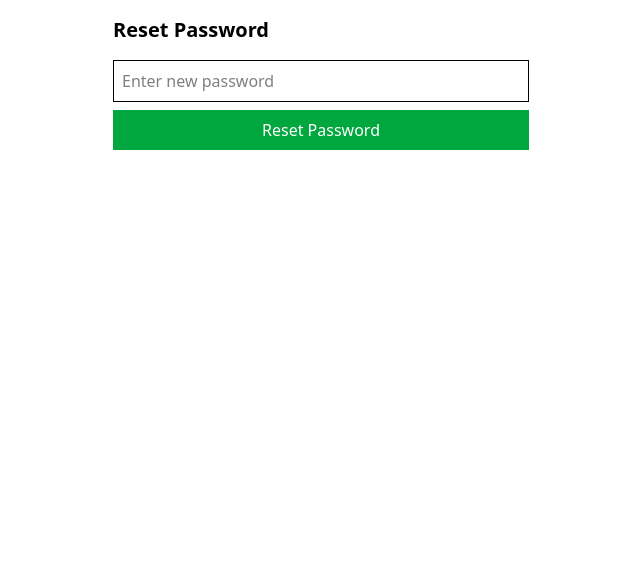
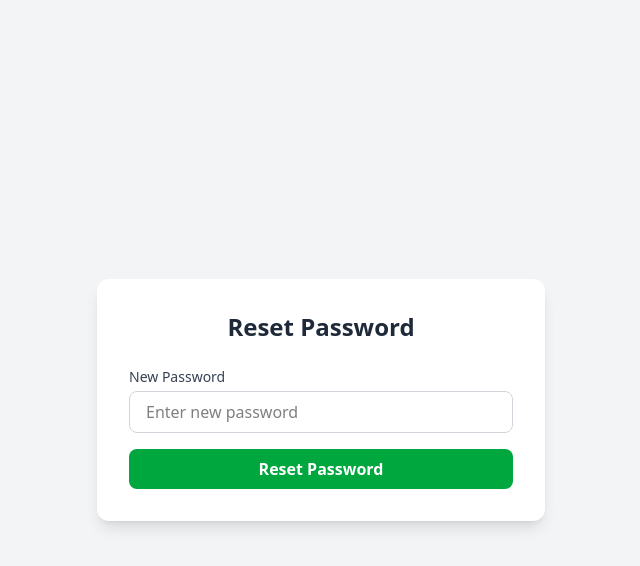
Before and after one commit to Bhavik-1602/faq-management-system, a React (Vite) app: page /reset-password in a window 1280 px wide. Shown: the top 566 px of the page, without its empty margins (319-959 px from the left). Built offline with nearby package versions, Linux system fonts and the light colour scheme.

Commit message:
data all

```diff
--- a/src/features/authSlice.js
+++ b/src/features/authSlice.js
@@ -1,7 +1,7 @@
 import { createSlice, createAsyncThunk } from "@reduxjs/toolkit";
 import axios from "axios";
 
-const API_URL ="http://localhost:5000/api/auth"; // Mock API endpoint
+const API_URL = process.env.REACT_APP_API_URL;// Mock API endpoint
 
 // Register user
 export const registerUser = createAsyncThunk("auth/registerUser", async (user, { rejectWithValue }) => {
--- a/src/pages/AddFaq.jsx
+++ b/src/pages/AddFaq.jsx
@@ -9,10 +9,13 @@ const AddFaq = () => {
   const [question, setQuestion] = useState("");
   const [answer, setAnswer] = useState("");
 
+  // Get the URL from environment variables
+  const API_URL_FAQ = process.env.REACT_APP_API_URL_FAQ;
+
   const handleSubmit = async (e) => {
     e.preventDefault();
     try {
-      await axios.post("http://localhost:5000/api/faq", { question, answer });
+      await axios.post(API_URL_FAQ, { question, answer });
       toast.success("FAQ added successfully! ✅");
       navigate("/home", { state: { fromAdd: true } });
     } catch (error) {
--- a/src/pages/ForgotPassword.jsx
+++ b/src/pages/ForgotPassword.jsx
@@ -7,32 +7,50 @@ const ForgotPassword = () => {
   const [message, setMessage] = useState('');
   const navigate = useNavigate();
 
+  // Get the URL from environment variables
+  const API_URL = process.env.REACT_APP_API_URL;
+
   const handleSubmit = async (e) => {
     e.preventDefault();
     try {
-      const res = await axios.post('http://localhost:5000/api/auth/forgot-password', { email });
+      const res = await axios.post(`${API_URL}/forgot-password`, { email });
       setMessage(res.data.message);
-      setTimeout(() => navigate('/'), 7000); // navigate after 2 seconds
+      setTimeout(() => navigate('/'), 7000);
     } catch (err) {
       setMessage(err.response?.data?.message || 'Something went wrong');
     }
   };
 
   return (
-    <div className="p-4 max-w-md mx-auto">
-      <h2 className="text-xl font-semibold mb-4">Forgot Password</h2>
-      <form onSubmit={handleSubmit}>
+    <div className="min-h-screen flex items-center justify-center bg-gray-100 px-4">
+      <div className="bg-white p-8 rounded-xl shadow-lg w-full max-w-md">
+        <h2 className="text-2xl font-bold text-center text-gray-800 mb-6">Forgot Password</h2>
+        <form onSubmit={handleSubmit} className="space-y-4">
+          <div>
+            <label className="block text-sm font-medium text-gray-700 mb-1">Email</label>
             <input
               type="email"
               placeholder="Enter your email"
-          className="w-full border p-2 mb-2"
+              className="w-full border border-gray-300 rounded-lg px-4 py-2 focus:outline-none focus:ring-2 focus:ring-blue-500"
               value={email}
               onChange={(e) => setEmail(e.target.value)}
               required
             />
-        <button type="submit" className="bg-blue-600 text-white p-2 w-full">Send Reset Link</button>
+          </div>
+          <button
+            type="submit"
+            className="w-full bg-blue-600 hover:bg-blue-700 text-white font-semibold py-2 rounded-lg transition duration-200"
+          >
+            Send Reset Link
+          </button>
         </form>
-      {message && <p className="mt-4 text-green-600">{message}</p>}
+
+        {message && (
+          <p className="mt-4 text-center text-green-600 font-medium">
+            {message}
+          </p>
+        )}
+      </div>
     </div>
   );
 };
--- a/src/pages/Home.jsx
+++ b/src/pages/Home.jsx
@@ -3,6 +3,7 @@ import { useNavigate, useLocation } from "react-router-dom";
 import axios from "axios";
 import { FaTrashAlt, FaEdit } from "react-icons/fa";
 import { FaPlus } from "react-icons/fa";
+
 const Home = () => {
   const navigate = useNavigate();
   const location = useLocation();
@@ -12,10 +13,13 @@ const Home = () => {
   const faqsPerPage = 4;
   const [openFaqId, setOpenFaqId] = useState(null);
 
+  // Get the URL from environment variables
+  const API_URL = process.env.REACT_APP_API_URL;
+
   const fetchFaqs = async () => {
     try {
-      const res = await axios.get("http://localhost:5000/api/faq");
-      setFaqs(res.data.reverse()); // Navi FAQ top par dekhaay
+      const res = await axios.get(API_URL);
+      setFaqs(res.data.reverse()); // Display FAQ from top
     } catch (error) {
       console.error("Error fetching FAQs:", error);
     }
@@ -25,7 +29,7 @@ const Home = () => {
     const confirmed = window.confirm("Are you sure you want to delete this FAQ?");
     if (!confirmed) return;
     try {
-      await axios.delete(`http://localhost:5000/api/faq/${id}`);
+      await axios.delete(`${API_URL}/${id}`);
       setFaqs((prev) => prev.filter((faq) => faq._id !== id));
     } catch (error) {
       console.error("Error deleting FAQ:", error);
@@ -59,7 +63,6 @@ const Home = () => {
     <div className="max-w-4xl mx-auto p-6">
       <div className="flex items-center justify-between mb-6">
         <h2 className="text-3xl font-semibold text-gray-800">FAQs</h2>
-
         <button
           onClick={() => navigate("/add-faq")}
           className="bg-blue-600 hover:bg-blue-700 text-white px-5 py-2 rounded-lg shadow-md transition flex items-center space-x-2"
@@ -84,7 +87,6 @@ const Home = () => {
       </div>
 
       <div className="grid gap-4">
-
         {currentFaqs.map((faq) => (
           <div
             key={faq._id}
@@ -93,9 +95,7 @@ const Home = () => {
             {/* Question */}
             <div
               className="flex justify-between items-center cursor-pointer"
-      onClick={() =>
-        setOpenFaqId(openFaqId === faq._id ? null : faq._id)
-      }
+              onClick={() => setOpenFaqId(openFaqId === faq._id ? null : faq._id)}
             >
               <h3 className="text-lg font-semibold text-gray-800">
                 {faq.question}
@@ -111,9 +111,7 @@ const Home = () => {
                 openFaqId === faq._id ? "max-h-40 mt-3 opacity-100" : "max-h-0 opacity-0"
               }`}
             >
-      <p className="text-gray-600 text-sm">
-        {faq.answer}
-      </p>
+              <p className="text-gray-600 text-sm">{faq.answer}</p>
             </div>
 
             {/* Action Buttons */}
@@ -133,11 +131,9 @@ const Home = () => {
         )}
       </div>
 
-      {/* Show pagination only if more than 1 page */}
       {/* Pagination */}
       {totalPages > 1 && (
         <div className="flex justify-center mt-8 space-x-2">
-    {/* Prev Button */}
           <button
             disabled={currentPage === 1}
             onClick={() => setCurrentPage(currentPage - 1)}
@@ -150,7 +146,6 @@ const Home = () => {
             Prev
           </button>
 
-    {/* Page Number Buttons */}
           {[...Array(totalPages)].map((_, index) => {
             const page = index + 1;
             return (
@@ -168,7 +163,6 @@ const Home = () => {
             );
           })}
 
-    {/* Next Button */}
           <button
             disabled={currentPage === totalPages}
             onClick={() => setCurrentPage(currentPage + 1)}
@@ -182,7 +176,6 @@ const Home = () => {
           </button>
         </div>
       )}
-
     </div>
   );
 };
--- a/src/pages/ResetPassword.jsx
+++ b/src/pages/ResetPassword.jsx
@@ -9,40 +9,55 @@ const ResetPassword = () => {
   const navigate = useNavigate();
 
   const queryParams = new URLSearchParams(location.search);
-  const token = queryParams.get('token'); // get token from URL
+  const token = queryParams.get('token');
+
+  // Get API URL from the environment variable
+  const API_URL = process.env.REACT_APP_API_URL;
 
   const handleSubmit = async (e) => {
     e.preventDefault();
     try {
-      const res = await axios.post('http://localhost:5000/api/auth/reset-password', {
+      const res = await axios.post(`${API_URL}/reset-password`, {
         resetToken: token,
         newPassword,
       });
-      setMessage(res.data.message);
-
-      // Redirect to login after 2 seconds
       setMessage('Password reset successful! Redirecting to login...');
-
+      setTimeout(() => navigate('/'), 3000);
     } catch (err) {
       setMessage(err.response?.data?.message || 'Something went wrong');
     }
   };
 
   return (
-    <div className="p-4 max-w-md mx-auto">
-      <h2 className="text-xl font-semibold mb-4">Reset Password</h2>
-      <form onSubmit={handleSubmit}>
+    <div className="min-h-screen flex items-center justify-center bg-gray-100 px-4">
+      <div className="bg-white p-8 rounded-xl shadow-lg w-full max-w-md">
+        <h2 className="text-2xl font-bold text-center text-gray-800 mb-6">Reset Password</h2>
+        <form onSubmit={handleSubmit} className="space-y-4">
+          <div>
+            <label className="block text-sm font-medium text-gray-700 mb-1">New Password</label>
             <input
               type="password"
               placeholder="Enter new password"
-          className="w-full border p-2 mb-2"
+              className="w-full border border-gray-300 rounded-lg px-4 py-2 focus:outline-none focus:ring-2 focus:ring-green-500"
               value={newPassword}
               onChange={(e) => setNewPassword(e.target.value)}
               required
             />
-        <button type="submit" className="bg-green-600 text-white p-2 w-full">Reset Password</button>
+          </div>
+          <button
+            type="submit"
+            className="w-full bg-green-600 hover:bg-green-700 text-white font-semibold py-2 rounded-lg transition duration-200"
+          >
+            Reset Password
+          </button>
         </form>
-      {message && <p className="mt-4 text-green-600">{message}</p>}
+
+        {message && (
+          <p className="mt-4 text-center text-green-600 font-medium">
+            {message}
+          </p>
+        )}
+      </div>
     </div>
   );
 };
--- a/src/pages/editfaq.jsx
+++ b/src/pages/editfaq.jsx
@@ -10,10 +10,13 @@ const EditFaq = () => {
   const [question, setQuestion] = useState("");
   const [answer, setAnswer] = useState("");
 
+  // Get the URL from environment variables
+  const API_URL_FAQ = process.env.REACT_APP_API_URL_FAQ;
+
   useEffect(() => {
     const fetchFaq = async () => {
       try {
-        const res = await axios.get(`http://localhost:5000/api/faq/${id}`);
+        const res = await axios.get(`${API_URL_FAQ}/${id}`);
         setQuestion(res.data.question);
         setAnswer(res.data.answer);
       } catch (error) {
@@ -23,7 +26,7 @@ const EditFaq = () => {
     };
 
     fetchFaq();
-  }, [id]);
+  }, [id, API_URL_FAQ]);
 
   const handleUpdate = async (e) => {
     e.preventDefault();
@@ -32,7 +35,7 @@ const EditFaq = () => {
     if (!isConfirmed) return;
 
     try {
-      await axios.put(`http://localhost:5000/api/faq/${id}`, { question, answer });
+      await axios.put(`${API_URL_FAQ}/${id}`, { question, answer });
       toast.success("FAQ updated successfully ✅");
       navigate("/home", { state: { fromEdit: true } });
     } catch (error) {
```
Also changed, not shown: 2 other files (tests, documents, lock files or other folders). Lines whose indentation alone changed are shown as unchanged.
